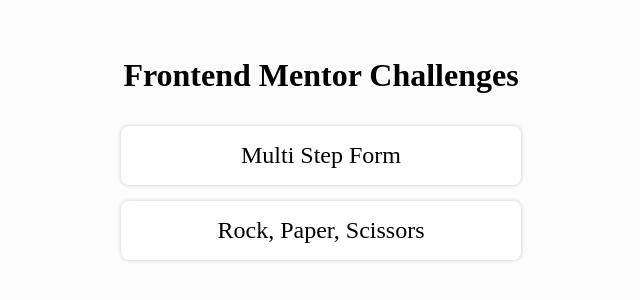
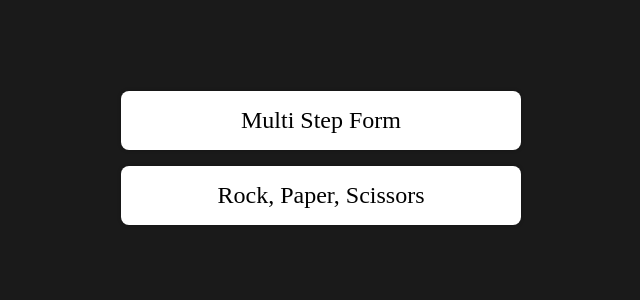
Before and after one commit to jantoepper1600/jantoepper1600.github.io, a plain HTML site: page index.html in a window 1280 px wide. Shown: the part 242-542 px from the top of the page, without its empty margins (319-959 px from the left). Drawn offline with Linux system fonts and the light colour scheme.

Commit message:
Update index.html

```diff
--- a/index.html
+++ b/index.html
@@ -22,11 +22,7 @@
             justify-content: center;
             align-items: center;
             gap: 1rem;
-            background: #fcfcfc;
-        }
-
-        body > h1 {
-            margin-bottom: 1rem;
+            background: #1a1a1a;
         }
 
         body > a {
@@ -41,12 +37,11 @@
         }
 
         body > a:hover {
-            background: #0003;
+            border: 2px solid #1f29f3;
         }
     </style>
 </head>
 <body>
-    <h1>Frontend Mentor Challenges</h1>
     <a href="https://janerik-toepper.de/challenges/multi-step-form/" target="_blank">Multi Step Form</a>
     <a href="https://janerik-toepper.de/challenges/rock-paper-scissors/" target="_blank">Rock, Paper, Scissors</a>
 </body>
```
